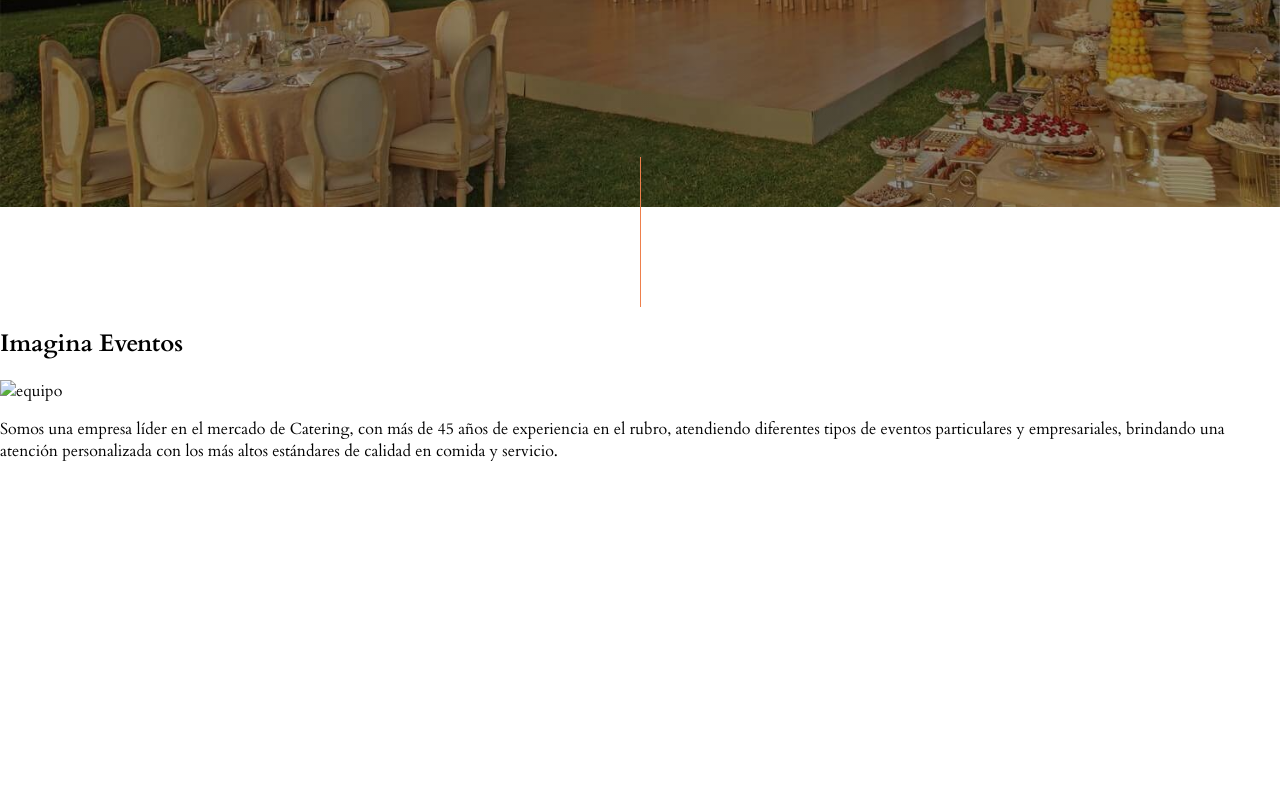
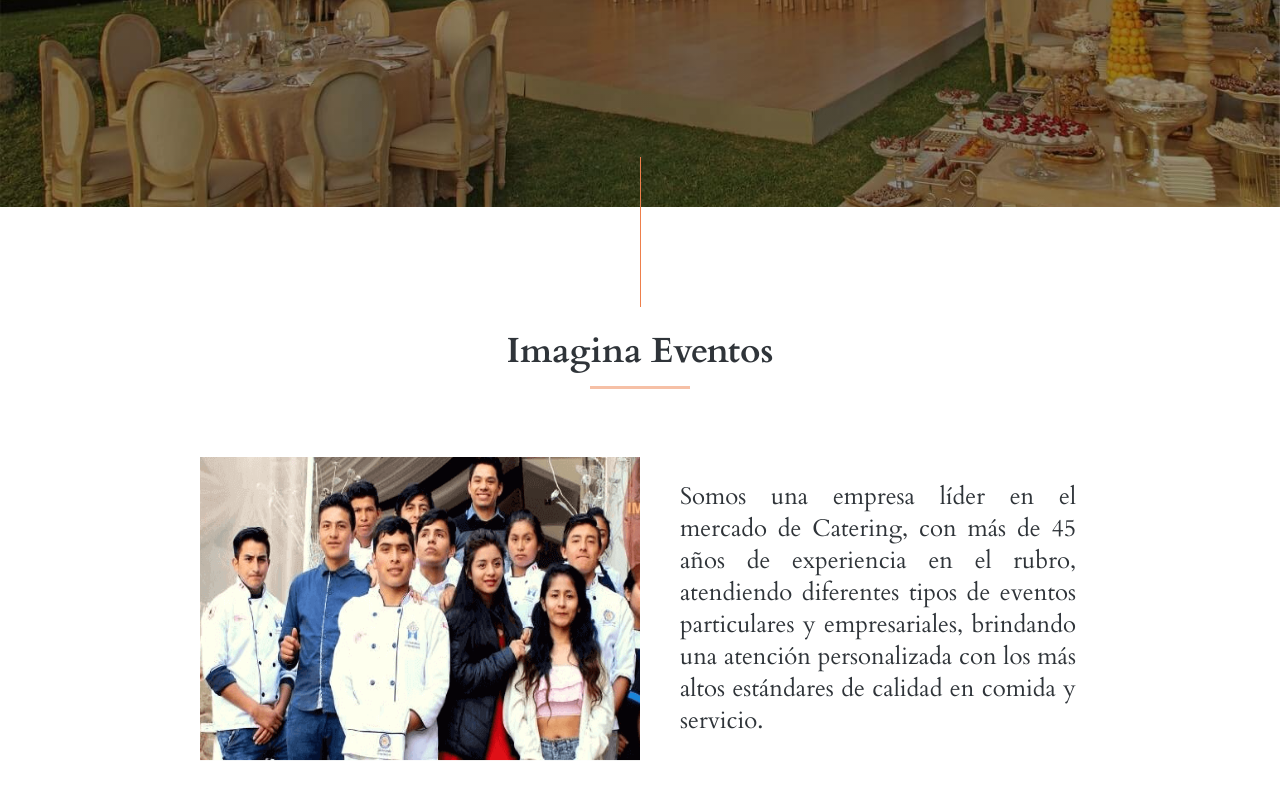
Before and after one commit to kelydev/imagina, a plain HTML site: page index.html in a window 1280 px wide. Shown: the part 558-1358 px from the top of the page. Before the commit the page ends 1036 px from the top, so only its background shows below. Drawn offline with Linux system fonts and the light colour scheme.

Commit message:
Incorporacion de la seccion nosotros

```diff
--- a/css/style.css
+++ b/css/style.css
@@ -76,9 +76,9 @@
     font-style: italic;
 }
 
-/*Vertical Line*/
+/*acerca de*/
 .acerca-de {
-
+    padding-bottom: 50px;
 }
 .vertical-line {
     background-color: #ee7f4b;
@@ -89,3 +89,39 @@
     margin: -50px auto 20px;
     border: none;
 }
+
+.acerca-de__title {
+    padding: 0px 0px 3px;
+    margin-bottom: 0px;
+    margin-top: 0px;
+    font-size: 35px;
+    color: #2F3439;
+    text-align: center;
+}
+
+.guion {
+    background-color:rgba(243, 170, 135, 0.74);
+    border: none;
+    width: 100px;
+    height: 2.59px;
+    margin-bottom: 38px;
+}
+
+.acerca-de__container {
+    display: flex;
+    padding: 30px 200px;
+}
+
+.acerca-de__img {
+    width: 50%;
+    /*background: url(/img/equipo.PNG);*/
+}
+
+.acerca-de__description {
+    padding-left: 40px;
+    width: 45%;
+    font-size: 24px;
+    line-height: 32px;
+    text-align: justify;
+    color: #2F3439;
+}
--- a/index.html
+++ b/index.html
@@ -59,17 +59,18 @@
     <section class="acerca-de">
         <div class="vertical-line">
         </div>
-        <h2>Imagina Eventos</h2>
-        <div>
-            <img src="" alt="equipo">
-            <p>
+        <h6 class="acerca-de__title">Imagina Eventos</h6>
+        <hr class="guion">
+        <div class="acerca-de__container">
+            <!--<div class="acerca-de__img">
+            </div>-->
+            <img src="./img/equipo.PNG" alt="equipo" class="acerca-de__img">
+            <p class="acerca-de__description">
                 Somos una empresa líder en el mercado
                 de Catering, con más de 45 años de experiencia en el rubro, atendiendo diferentes tipos de eventos particulares
                 y empresariales, brindando una atención personalizada con los más altos estándares de calidad en comida y servicio.
             </p>
         </div>
-
-
     </section>
 </body>
 </html>
```
Also changed, not shown: reciclar.html (deleted, +0 -17 lines).
